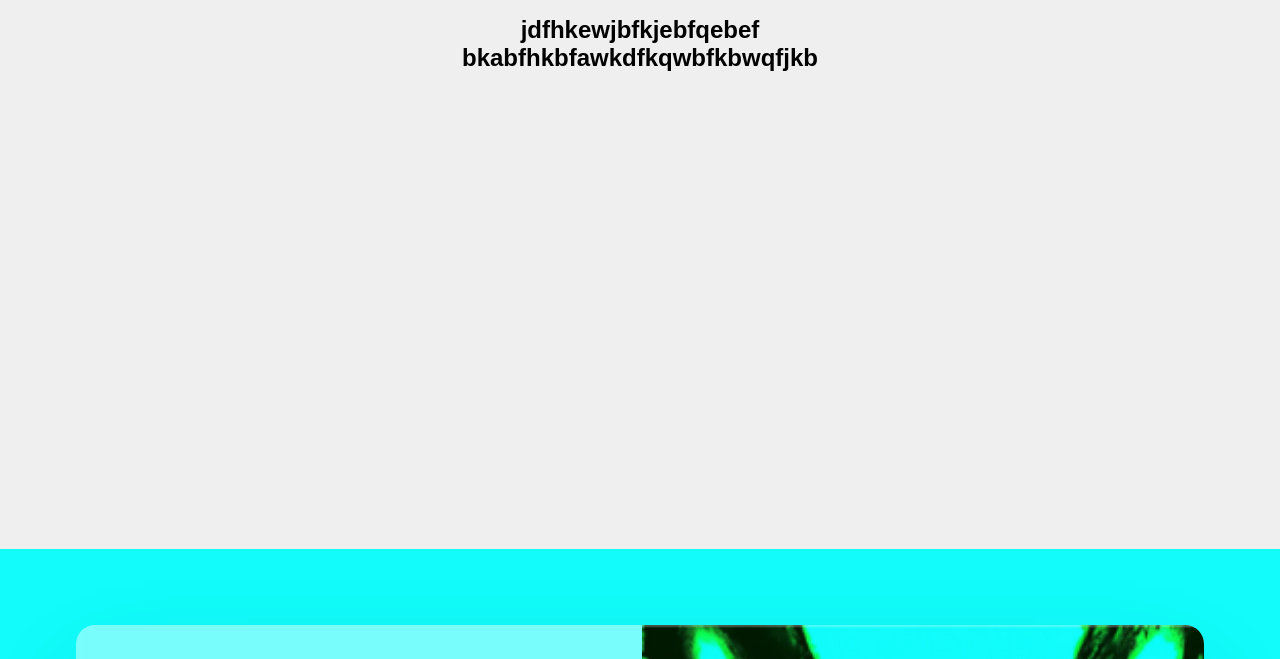
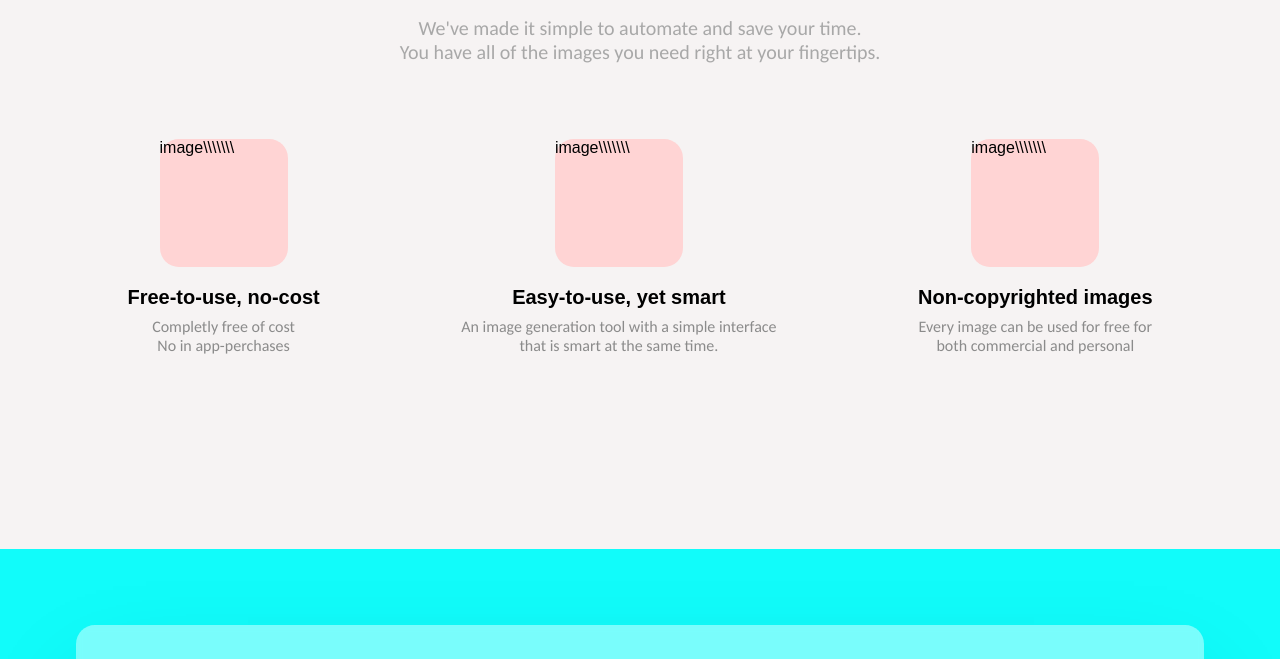
Before and after one commit to AnuragBetageri/img-generator-landling-page, a React app: page / in a window 1280 px wide. Shown: the part 91-750 px from the top of the page. Built offline with nearby package versions, Linux system fonts and the light colour scheme.

Commit message:
added key features page

```diff
--- a/src/components/css/keyfeatures.css
+++ b/src/components/css/keyfeatures.css
@@ -2,7 +2,7 @@
 {
     width: 100vw;
     height: 80vh;
-    background-color: rgb(239, 239, 239);
+    background-color: rgb(246, 243, 243);
 }
 
 .key_heading_sec
@@ -12,13 +12,12 @@
     flex-direction: column;
     justify-content: center;
     align-items: center;
-    font-family: 'Roboto Condensed', sans-serif;
+    font-family: 'Carlito', sans-serif;
 }
 
 .key_main_heading
 {
     font-size: 30px;
-
     font-weight:900;
     margin: 0.5cm;
     letter-spacing: 2px;
@@ -44,7 +43,48 @@
     color: orange;
 }
 
-.key_heading
+.key_heading >h2
 {
     text-align: center;
+    color: rgb(168, 168, 168);
+    font-size: 20px;
+    font-weight: 100;
+    font-family: 'Carlito', sans-serif;
 }
+
+
+.key_content_body
+{
+    padding: 1.5cm;
+    display: flex;
+    justify-content: space-around;
+}
+
+.key_content
+{
+    display: flex;
+    flex-direction: column;
+    align-items: center;
+}
+.key_images
+{
+    background-color: rgb(255, 212, 212);
+    width: 10vw;
+    height: 10vw;
+    margin: 0.5cm;
+    border-radius: 0.5cm;
+}
+
+.key_content_heading
+{
+ font-size: 20px;
+ font-weight: bold;
+ font-family: Arial, Helvetica, sans-serif;
+    margin-bottom: 0.2cm;
+}
+
+.key_content > p{
+    font-size: 16px;
+    color: rgb(139, 139, 139);
+    font-family: 'Carlito', sans-serif;
+}
--- a/src/components/css/usecases.css
+++ b/src/components/css/usecases.css
@@ -18,9 +18,6 @@
     rgba(0, 0, 0, 0.3) 0px 30px 60px -30px;
   backdrop-filter: blur(5px);
   -webkit-backdrop-filter: blur(5px);
-  /* border: 1px solid rgba(255, 255, 255, 0.3); */
-  overflow: hidden;
-  /* padding: 1cm; */
 }
 
 .usecases_body {
@@ -59,6 +56,7 @@
   justify-content: center;
   position: relative;
   align-items: center;
+  border-radius: 0.5cm;
 }
 .usecase_h2 {
   color: rgb(71, 71, 71);
@@ -67,14 +65,12 @@
 
 .usecase_image {
   margin-left: 2.35cm;
-  width: auto;
+  width: 2cm;
   height: 2cm;
   position: absolute;
-
   filter: blur(30px);
   z-index: -99;
   transition-duration: 0.75s;
-  border-radius: 2.5cm;
 }
 
 .isfocused {
@@ -82,8 +78,8 @@
 }
 
 .isfocused_img {
- height: 100%;
- width: auto;
+ height: 40vw;
+ width: 40vw;
   z-index: 99;
   filter: blur(0px);
   border-radius: unset;
--- a/src/components/js/key_features.js
+++ b/src/components/js/key_features.js
@@ -5,20 +5,46 @@ function key_features() {
     <div className="Keyfeatures_sec">
       <div className="key_heading_sec">
         <div className="key_main_heading">
-            <h1>Free<span className="dot_span">. </span>Simple<span className="dot_span">. </span>Safe<span className="dot_span">. </span></h1>
-
+          <h1>
+            Free<span className="dot_span">. </span>Simple
+            <span className="dot_span">. </span>Safe
+            <span className="dot_span">. </span>
+          </h1>
         </div>
         <div className="key_heading">
-            <h2>jdfhkewjbfkjebfqebef</h2>
-            <h2>bkabfhkbfawkdfkqwbfkbwqfjkb</h2>
+          <h2>We've made it simple to automate and save your time.</h2>
+          <h2>
+            {" "}
+            You have all of the images you need right at your fingertips.
+          </h2>
         </div>
       </div>
 
-
-      <div>
-        <div></div>
-        <div></div>
-        <div></div>
+      <div className="key_content_body">
+        <div className="key_content">
+          <div className="key_images">
+            image\\\\\\\
+          </div>
+          <h3 className="key_content_heading">Free-to-use, no-cost</h3>
+          <p>Completly free of cost </p>
+          <p>No in app-perchases</p>
+        </div>
+        <div className="key_content">
+          <div className="key_images">
+            image\\\\\\\
+          </div>
+          <h3 className="key_content_heading">Easy-to-use, yet smart</h3>
+          <p>An image generation tool with a simple interface</p>
+          <p>that is smart at the same time.</p>
+        </div>
+        <div className="key_content">
+          <div className="key_images">
+            image\\\\\\\
+          </div>
+          <h3 className="key_content_heading">Non-copyrighted images</h3>
+          <p>Every image can be used for free for </p>
+          <p>both commercial and personal</p>
+        </div>
       </div>
     </div>
   );
```
